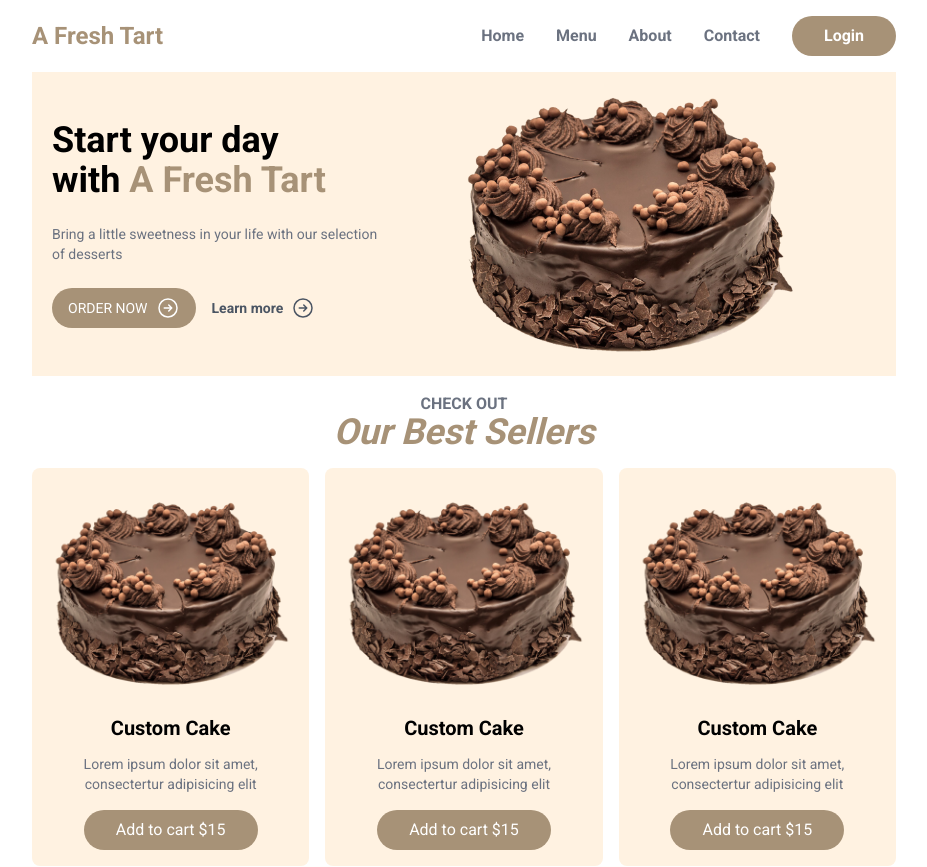
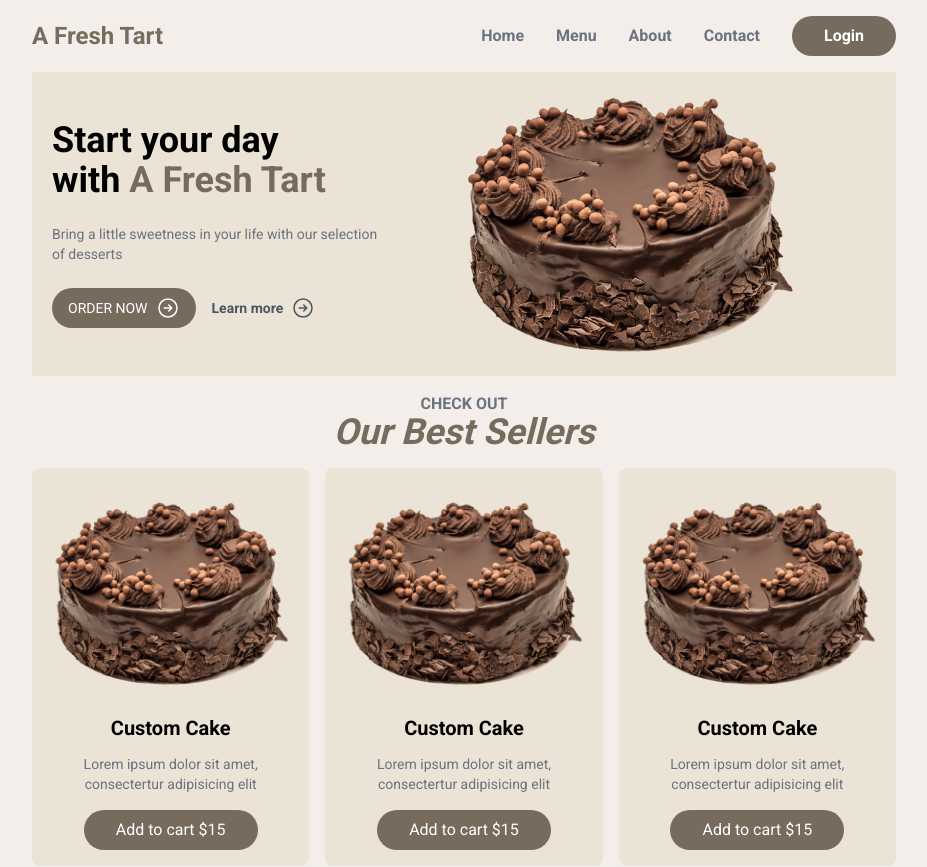
Before and after one commit to jawadshahid07/A-Fresh-Tart, a Next.js app: page / in a window 1280 px wide. Shown: the top 867 px of the page, without its empty margins (176-1103 px from the left). Built offline with nearby package versions, Linux system fonts and the light colour scheme.

Commit message:
fixed color palette

```diff
--- a/src/app/layout.js
+++ b/src/app/layout.js
@@ -10,7 +10,7 @@ export const metadata = {
 
 export default function RootLayout({ children }) {
   return (
-    <html lang="en">
+    <html className="bg-secondary" lang="en">
       <body className={roboto.className}>
       <main className="max-w-4xl mx-auto p-4">
         {children}
--- a/tailwind.config.js
+++ b/tailwind.config.js
@@ -8,7 +8,7 @@ module.exports = {
   theme: {
     extend: {
       colors: {
-        primary: '#A79277', secondary: '#D1BB9E', tertiary: '#EAD8C0', extra: '#FFF2E1'
+        primary: '#776B5D', secondary: '#F3EEEA', tertiary: '#B0A695', extra: '#EBE3D5'
       },
     },
   },
```
